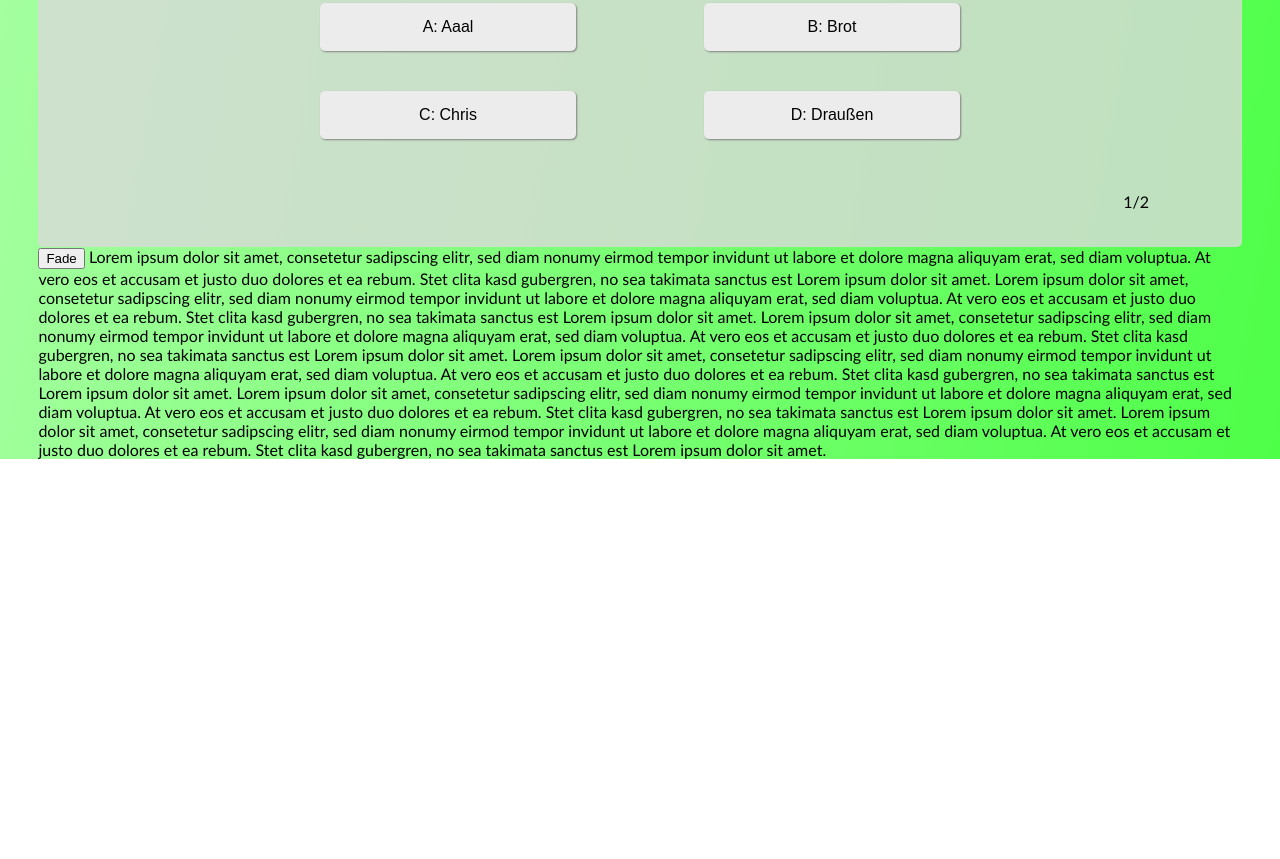
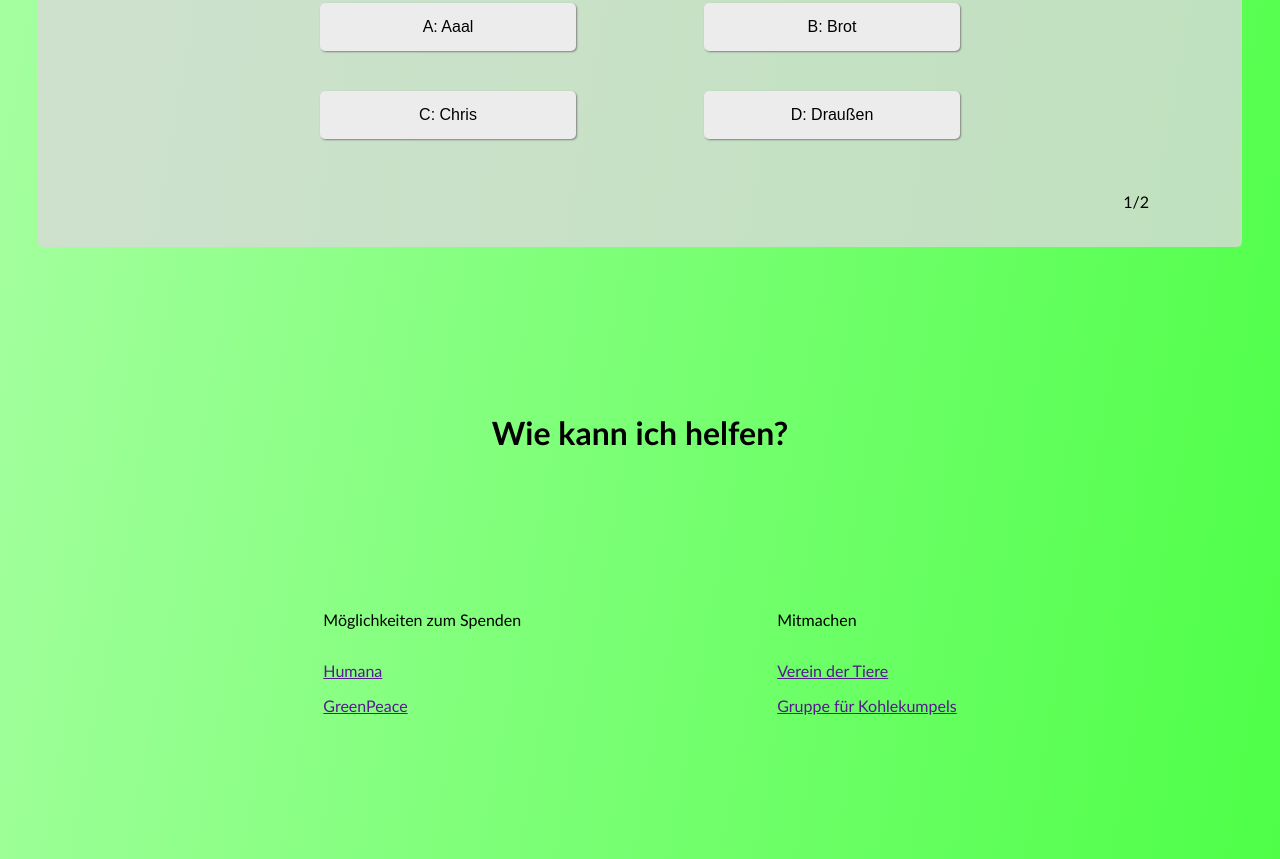
Before and after one commit to JannikCauldron/Webpage_ClimateProtection, a plain HTML site: page index.html in a window 1280 px wide. Shown: the part 2330-3189 px from the top of the page. Before the commit the page ends 2789 px from the top, so only its background shows below. Drawn offline with Linux system fonts and the light colour scheme.

Commit message:
added how to help section

```diff
--- a/index.html
+++ b/index.html
@@ -70,10 +70,22 @@
                     <p>Du hast <span id="rightAnswerCounter"></span> von <span id="questionCounter"></span> Fragen korrekt beantwortet.</p>
                 </div>
             </div>
-            <button id="myButton">Fade</button>
-            Lorem ipsum dolor sit amet, consetetur sadipscing elitr, sed diam nonumy eirmod tempor invidunt ut labore et dolore magna aliquyam erat, sed diam voluptua. At vero eos et accusam et justo duo dolores et ea rebum. Stet clita kasd gubergren, no sea takimata sanctus est Lorem ipsum dolor sit amet. Lorem ipsum dolor sit amet, consetetur sadipscing elitr, sed diam nonumy eirmod tempor invidunt ut labore et dolore magna aliquyam erat, sed diam voluptua. At vero eos et accusam et justo duo dolores et ea rebum. Stet clita kasd gubergren, no sea takimata sanctus est Lorem ipsum dolor sit amet.
-            Lorem ipsum dolor sit amet, consetetur sadipscing elitr, sed diam nonumy eirmod tempor invidunt ut labore et dolore magna aliquyam erat, sed diam voluptua. At vero eos et accusam et justo duo dolores et ea rebum. Stet clita kasd gubergren, no sea takimata sanctus est Lorem ipsum dolor sit amet. Lorem ipsum dolor sit amet, consetetur sadipscing elitr, sed diam nonumy eirmod tempor invidunt ut labore et dolore magna aliquyam erat, sed diam voluptua. At vero eos et accusam et justo duo dolores et ea rebum. Stet clita kasd gubergren, no sea takimata sanctus est Lorem ipsum dolor sit amet.
-            Lorem ipsum dolor sit amet, consetetur sadipscing elitr, sed diam nonumy eirmod tempor invidunt ut labore et dolore magna aliquyam erat, sed diam voluptua. At vero eos et accusam et justo duo dolores et ea rebum. Stet clita kasd gubergren, no sea takimata sanctus est Lorem ipsum dolor sit amet. Lorem ipsum dolor sit amet, consetetur sadipscing elitr, sed diam nonumy eirmod tempor invidunt ut labore et dolore magna aliquyam erat, sed diam voluptua. At vero eos et accusam et justo duo dolores et ea rebum. Stet clita kasd gubergren, no sea takimata sanctus est Lorem ipsum dolor sit amet.
+            <!--button id="myButton">Fade</button-->
+            <div id="help-section">
+                <h1>Wie kann ich helfen?</h1>
+                <div id="help-content">
+                    <div class="help-tile">
+                        <p>Möglichkeiten zum Spenden</p>
+                        <a href="">Humana</a>
+                        <a href="">GreenPeace</a>
+                    </div>
+                    <div class="help-tile">
+                        <p>Mitmachen</p>
+                        <a href="">Verein der Tiere</a>
+                        <a href="">Gruppe für Kohlekumpels</a>
+                    </div>
+                </div>
+            </div>
         </div>
         <script src="functions.js"></script>
         <script src="script.js"></script>
--- a/style.css
+++ b/style.css
@@ -73,6 +73,13 @@ body {
     animation-name: highlight_button;
     animation-duration: 0.5s;
     animation-fill-mode: forwards;
+}
+
+.help-tile {
+    display: flex;
+    flex-direction: column;
+    align-items: flex-start;
+    gap: 2vh;
 }
 
 @keyframes highlight_button {
@@ -187,6 +194,20 @@ body {
     flex-direction: column;
 }
 
+#help-section {
+    display: flex;
+    flex-direction: column;
+    align-items: center;
+    text-align: center;
+    padding: 12% 0;
+}
+
+#help-content {
+    display: flex;
+    padding-top: 10%;
+    gap: 20vw;
+}
+
 
 @media screen and (min-width: 1280px) {
     #navbar-links-group {
@@ -241,4 +262,9 @@ body {
         gap: 3vh;
         width: 90vw;
     }
+
+    #help-content {
+        flex-direction: column;
+        gap: 10vw;
+    }
 }
```
